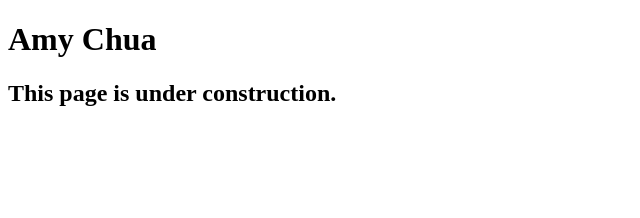
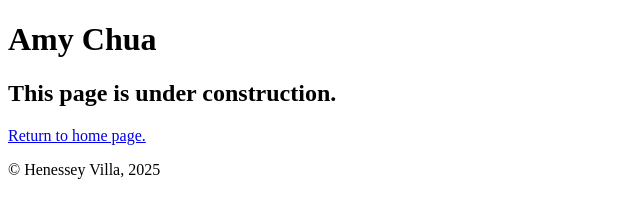
Before and after one commit to henny78/A06, a plain HTML site: page A06/speakers/chua.html in a window 1280 px wide. Shown: the whole page, without its empty margins (0-640 px from the left). Drawn offline with Linux system fonts and the light colour scheme.

Commit message:
Update chua.html

```diff
--- a/A06/speakers/chua.html
+++ b/A06/speakers/chua.html
@@ -3,7 +3,7 @@
 
 <head>
     <meta charset="utf-8">
-	<title>San Joaquin Valley Town Hall</title>
+    <title>Amy Chua - Under Construction</title>
     <link rel="icon" href="../images/favicon.ico">
     <link rel="stylesheet" href="../styles/main.css">
 </head>
@@ -12,7 +12,12 @@
     <main>
         <h1>Amy Chua</h1>
         <h2>This page is under construction.</h2>
+        <p><a href="../index.html">Return to home page.</a></p>
     </main>
+
+    <footer>
+        <p>&copy; Henessey Villa, 2025</p>
+    </footer>
 </body>
 
 </html>
```
Lines whose indentation alone changed are shown as unchanged.
